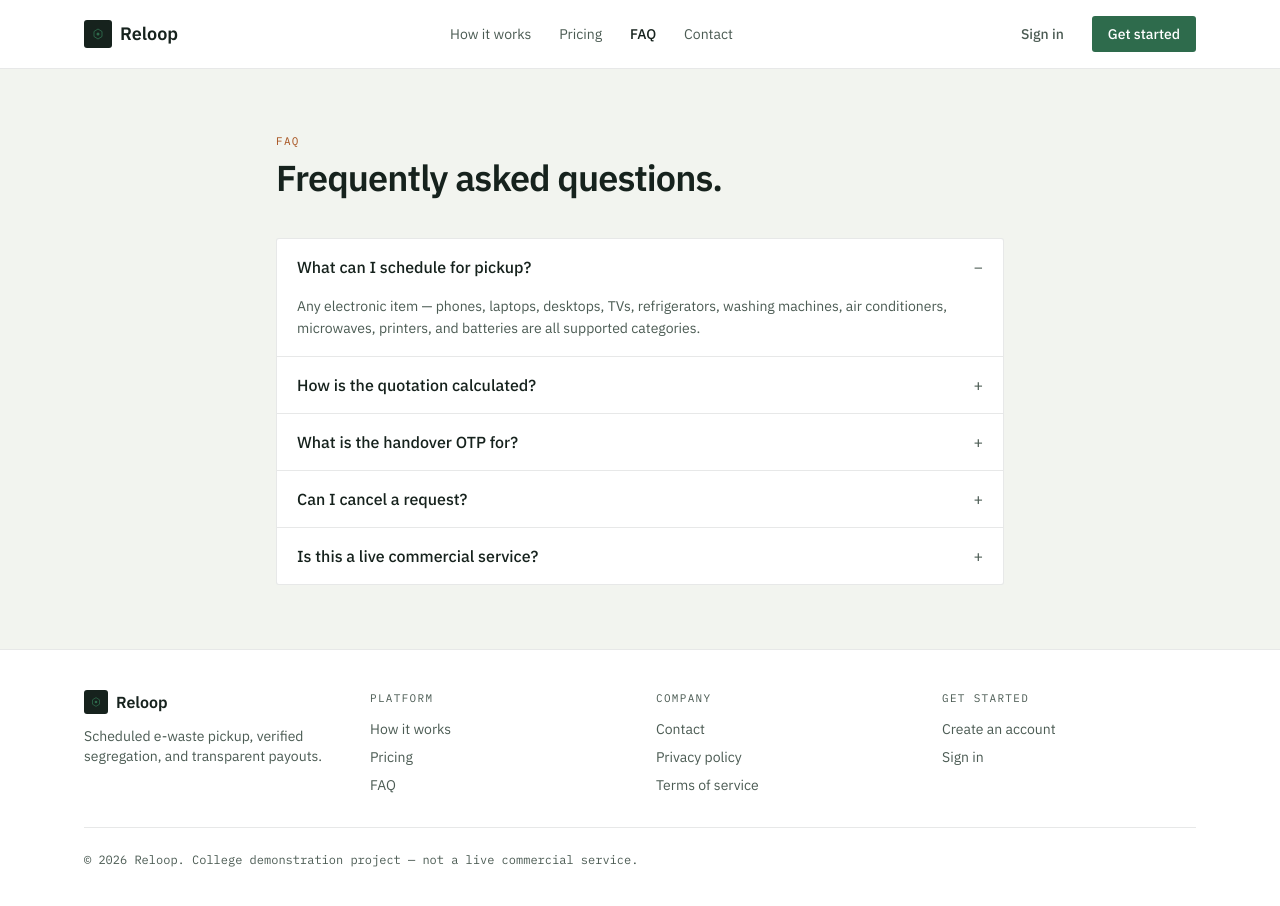
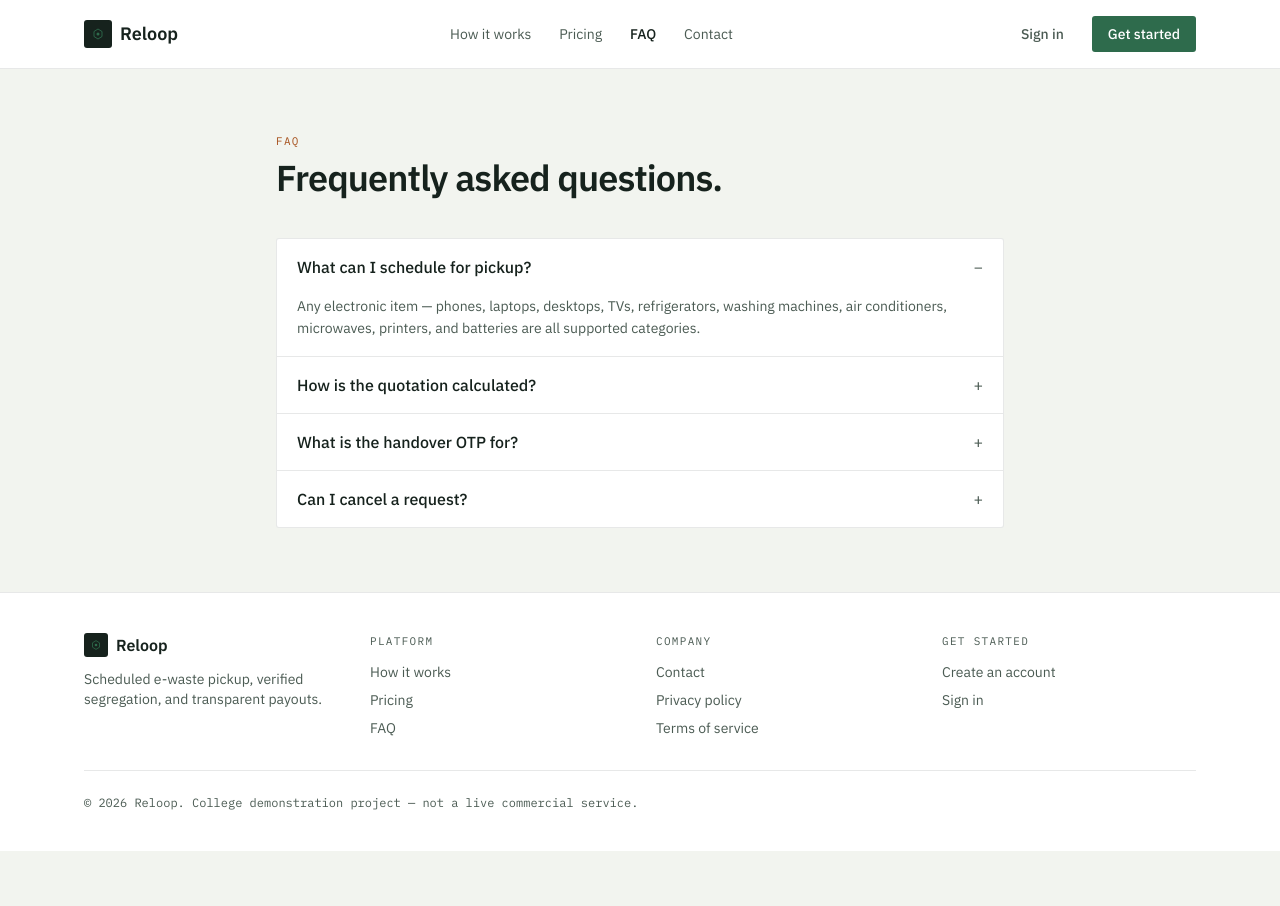
Before and after one commit to rafrafreza/Reloop-E-Waste-Logistics-Platform, a React (Vite) app in the folder frontend/: page /faq in a window 1280 px wide. After the commit the page ends 851 px from the top, so only its background shows below. Built offline with nearby package versions, Linux system fonts and the light colour scheme.

Commit message:
Updated landing page

```diff
--- a/frontend/src/pages/public/FAQ.jsx
+++ b/frontend/src/pages/public/FAQ.jsx
@@ -16,10 +16,6 @@ const FAQS = [
   {
     q: "Can I cancel a request?",
     a: "Yes, any time before you accept a quotation. Once a pickup partner is assigned, contact support to cancel.",
-  },
-  {
-    q: "Is this a live commercial service?",
-    a: "No — Reloop is a college demonstration project showcasing a full-stack logistics workflow, not a production business.",
   },
 ];
 
```
